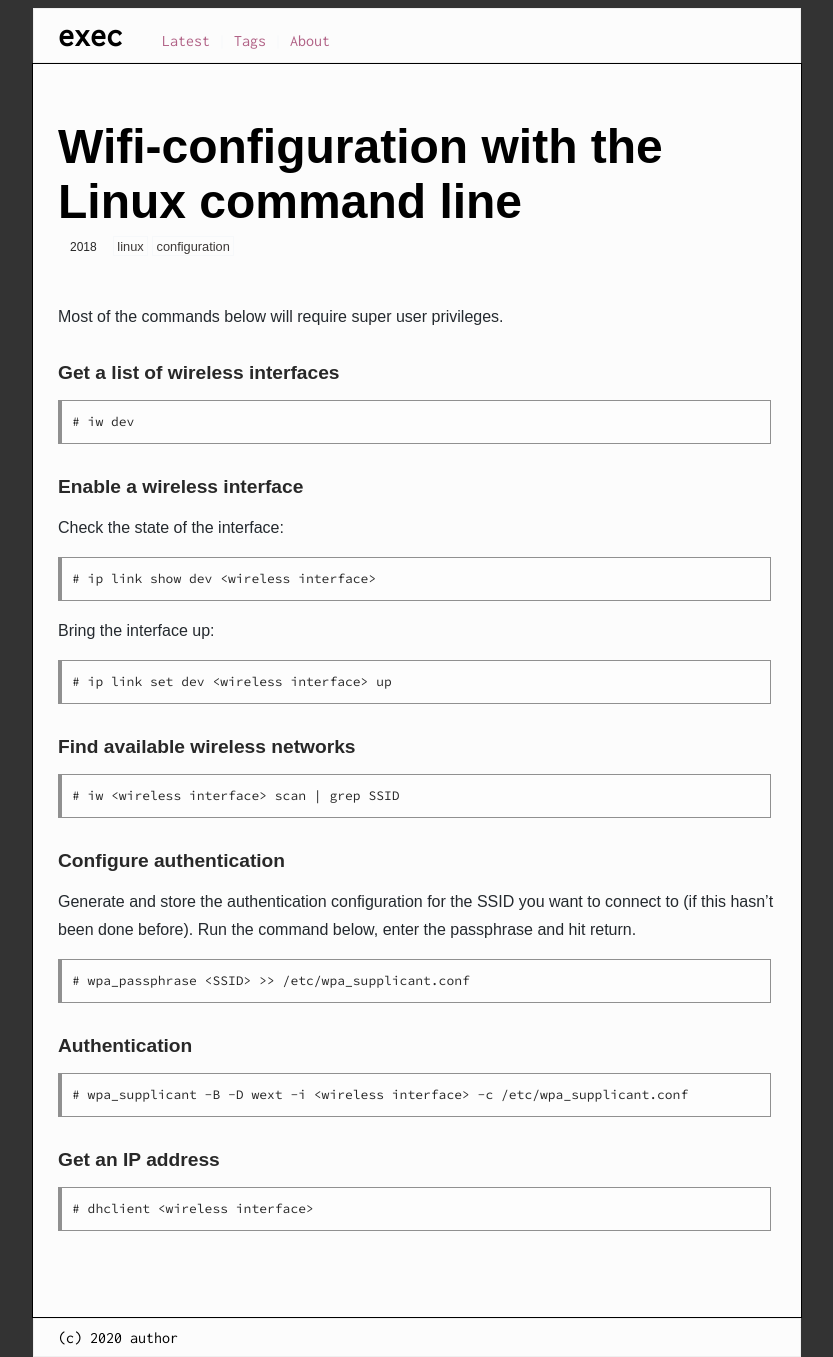
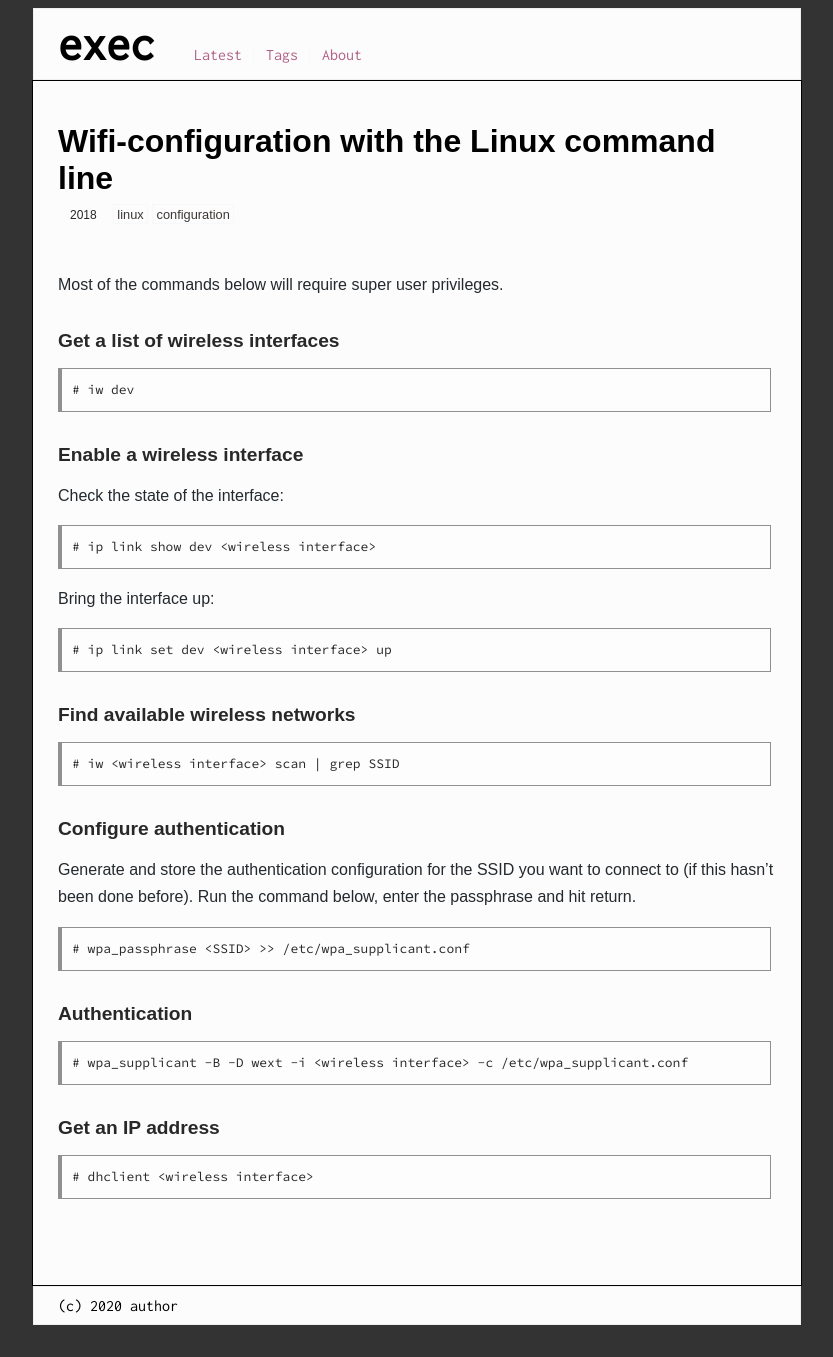
Before and after one commit to execas/execas.github.io, a Jekyll site: the page built from _posts/2018-08-11-wifi-configuration-with-the-linux-command-line.md, in a window 1280 px wide. Shown: the whole page, without its empty margins (223-1056 px from the left). Built offline with Jekyll 4.4.1, drawn with Linux system fonts in a browser that asks for light colours; after the commit the page ends 1325 px from its top, so only the background shows below that.

Commit message:
post h1 size

```diff
--- a/css/execas.css
+++ b/css/execas.css
@@ -122,7 +122,7 @@ p {
 }
 
 .header h1 {
-     font-size: 2rem;
+     font-size: 3rem;
      margin-right: 2rem;
      color: #000000;
      display: inline;
@@ -262,6 +262,10 @@ END: postinfo
   margin-left: -15px;
 }
 
+.post h1 {
+    font-size: 2rem;
+}
+
 .post h2 {
      color: #282828;
      /*color: #d33682;*/
```
